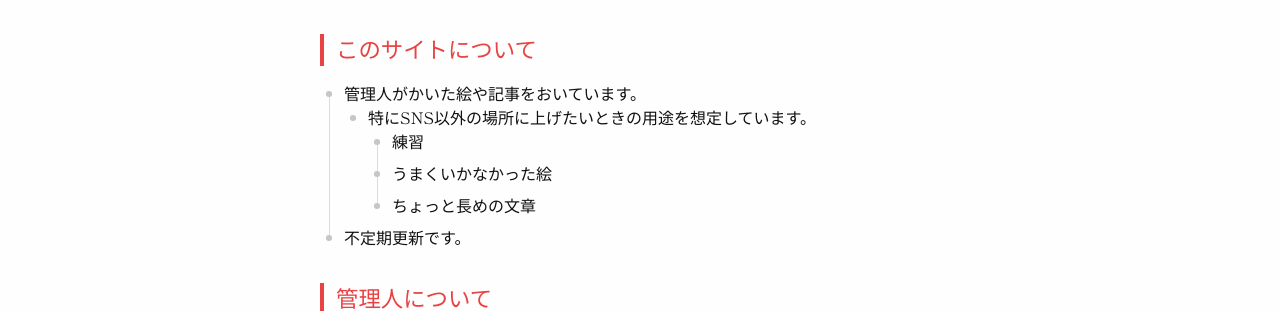
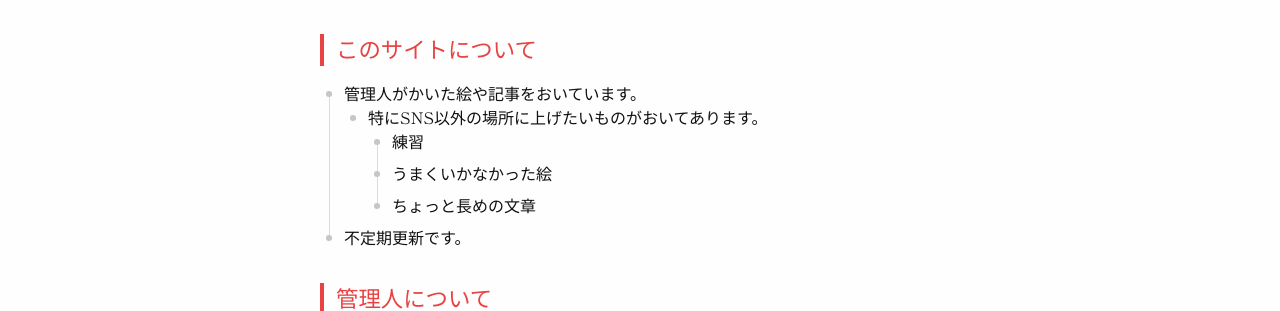
Before and after one commit to njargon/njargon.github.io, a Jekyll site: the page built from about.md, in a window 1280 px wide. Shown: the part 120-431 px from the top of the page. Built offline with Jekyll 4.4.1, drawn with Linux system fonts in a browser that asks for light colours.

Commit message:
vault backup: 2025-05-24 00:52:27

```diff
--- a/about.md
+++ b/about.md
@@ -9,7 +9,7 @@ permalink: /about/
 ## このサイトについて
 
 - 管理人がかいた絵や記事をおいています。
-	- 特にSNS以外の場所に上げたいときの用途を想定しています。
+	- 特にSNS以外の場所に上げたいものがおいてあります。
 		- 練習
 		- うまくいかなかった絵
 		- ちょっと長めの文章
```
